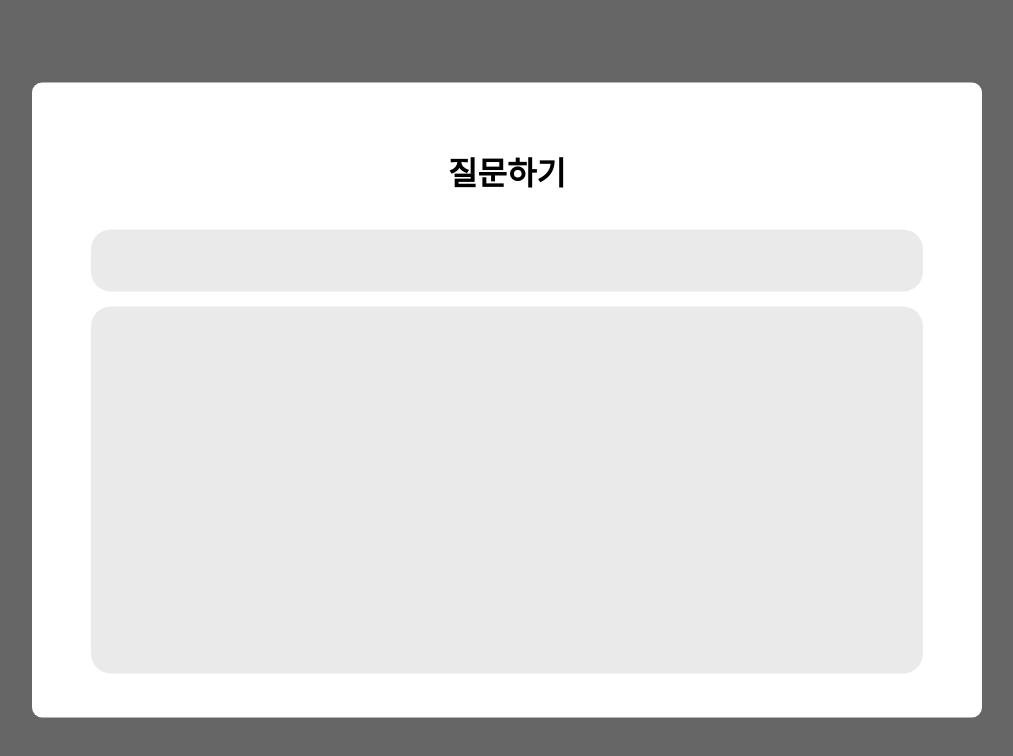
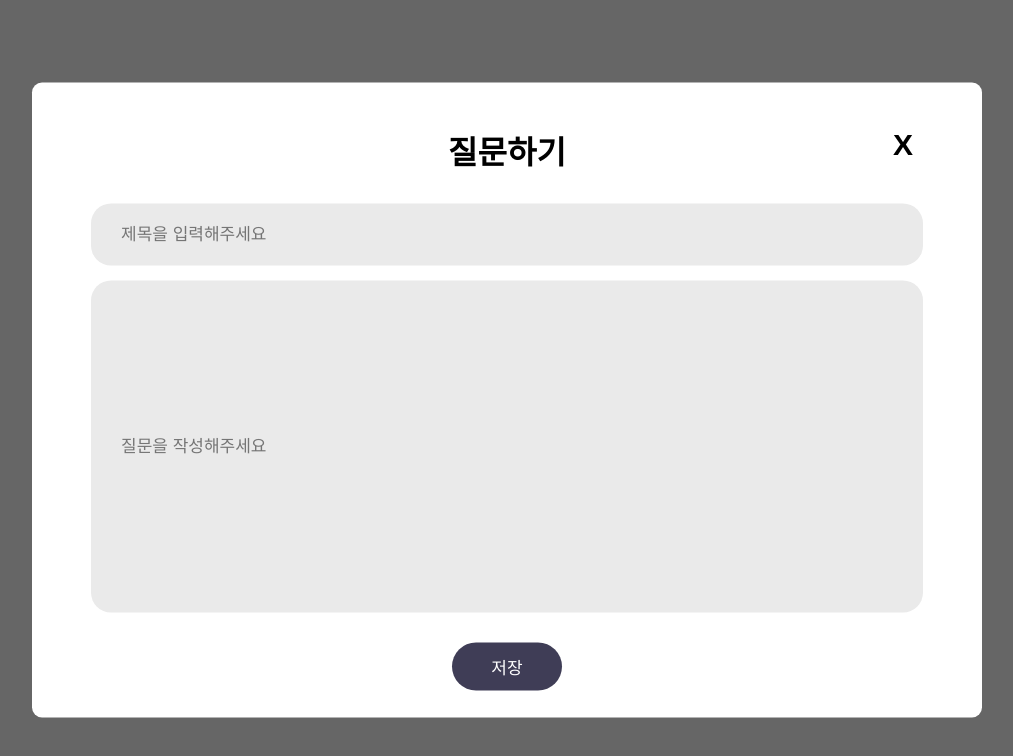
Before and after one commit to SHAP-STORY/SHAP_STORY, a React (Create React App) app in the folder front_end/: page /doQuestion in a window 1280 px wide. Shown: the top 756 px of the page, without its empty margins (133-1146 px from the left). Built offline with nearby package versions, Linux system fonts and the light colour scheme.

Commit message:
feat : question page - view 완성

```diff
--- a/front_end/src/DoQuestion.js
+++ b/front_end/src/DoQuestion.js
@@ -9,11 +9,15 @@ const DoQuestion = () => {
     return (
         <Background>
             <Modal>
-                <Align>
-                    <h1>질문하기</h1>
-                    <Input></Input>
-                    <Input style={{height: "365px"}}></Input>
-                </Align>
+                <AlignCol>
+                    <Title>질문하기</Title>
+                    <Link to="./questions">
+                        <ButtonOut>X</ButtonOut>
+                    </Link>
+                    <Input placeholder="제목을 입력해주세요"/>
+                    <Input placeholder="질문을 작성해주세요" style={{height: "330px"}}/>
+                    <SaveButton>저장</SaveButton>
+                </AlignCol>
             </Modal>
         </Background>
     );
@@ -40,14 +44,40 @@ const Modal = styled.div`
     height: 635px;
 `;
 
-const Align = styled.div`
+const AlignCol = styled.div`
     display: flex;
     flex-direction: column;
-    justify-content: flex-start;
+    justify-content: center;
     item-align: center;
 `;
 
+const Title = styled.h1`
+    margin-top: 0;
+    position: absolute;
+    top: 7%;
+    left: 50%;
+    transform: translate(-50%, 0%);
+`;
+
+const ButtonOut = styled.button`
+    margin-top: 0;
+    position: absolute;
+    top: 7%;
+    left: 90%;
+    font-weight: bold;
+    font-size: 30px;
+    background-color: #00ff0000;
+    border-radius: 15px;
+    border: 0;
+
+    &: hover{
+        background-color: #EAEAEA;
+        color: black;
+    }
+`;
+
 const Input = styled.input`
+    font-size: 17px;
     margin-top: 15px;
     text-align: left;
     padding-left: 30px;
@@ -59,4 +89,25 @@ const Input = styled.input`
     background-color: #EAEAEA;
 `;
 
+const SaveButton = styled.button`
+    position: absolute;
+    top: 85%;
+    left: 50%;
+    transform: translate(-50%, 0);
+
+    margin-top: 20px;
+    font-size: 17px;
+    font-weight: 550;
+    background-color: #3F3D56;
+    border: 0;
+    color: white;
+    width: 110px;
+    height: 48px;
+    border-radius: 30px;
+    &: hover{
+        background-color: #dadbdb;
+        color: black;
+    }
+`;
+
 export default DoQuestion;
```
